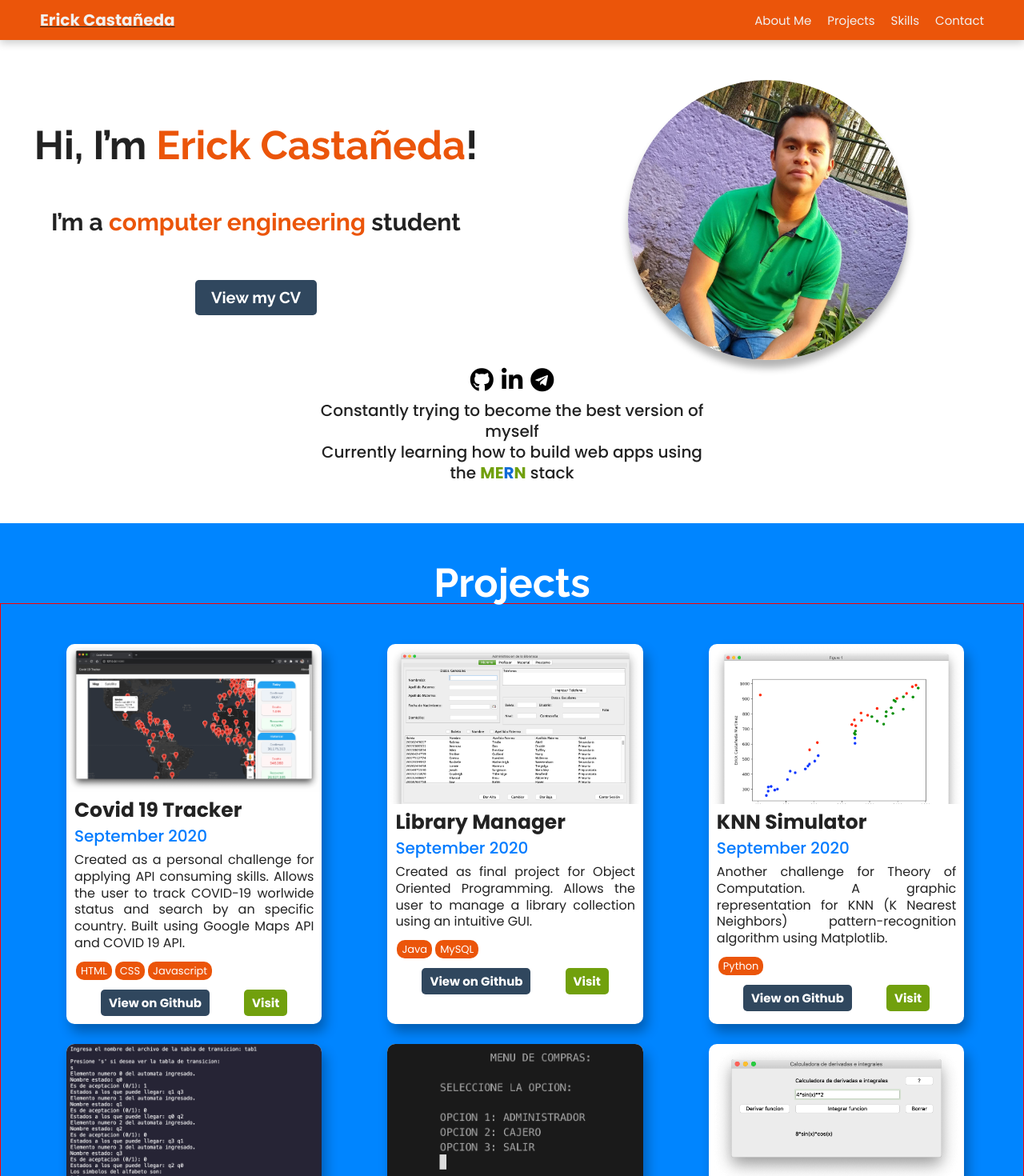
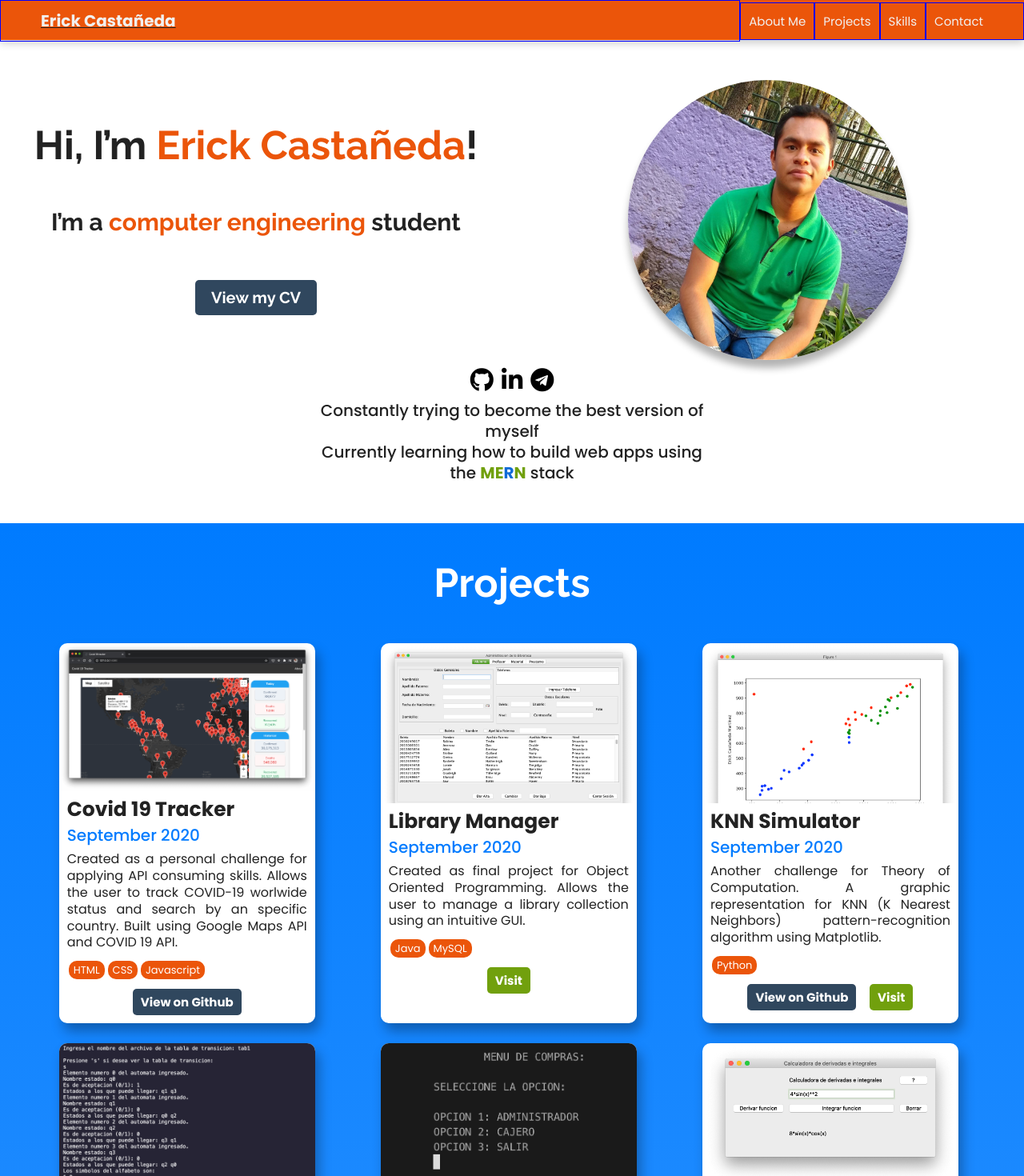
Before and after one commit to erickcm2k/newProjectPortfolio, a React (Create React App) app in the folder portfolio/: page / in a window 1280 px wide. Shown: the top 1470 px of the page at 80% size. Built offline with nearby package versions, Linux system fonts and the light colour scheme.

Commit message:
before adding node-sass

```diff
--- a/portfolio/src/Components/Navbar/Navbar.css
+++ b/portfolio/src/Components/Navbar/Navbar.css
@@ -17,12 +17,14 @@
 
 /* Logo and */
 .logo {
-  flex: 1;
+  flex-grow: 1;
+  border: 1px solid blue;
 }
 
 /* font-family: 'Raleway', sans-serif; */
 
 .List li {
+  border: 1px solid blue;
   padding: 1.5rem 1rem;
 }
 /* Avoid using another flex container */
--- a/portfolio/src/Components/ProjectSection/ProjectCardContainer/ProjectCard/ProjectCard.module.css
+++ b/portfolio/src/Components/ProjectSection/ProjectCardContainer/ProjectCard/ProjectCard.module.css
@@ -1,7 +1,7 @@
 .card {
   width: 25%;
   background-color: white;
-  margin-left: 0.83rem;
+  margin-right: 0.83rem;
   margin-bottom: 2.5rem;
   /* border: 1px solid red; */
   border-radius: 1rem;
@@ -36,21 +36,21 @@
 }
 
 .date {
-  padding-top: 1rem;
+  margin-top: 1rem;
   font-weight: 500;
   font-size: 2rem;
   color: #007bff;
 }
 
 .description {
-  padding-top: 1rem;
+  margin-top: 1rem;
   font-size: 1.6rem;
   line-height: 1.3;
   text-align: justify;
 }
 
 .technologiesContainer {
-  padding-top: 1rem;
+  margin-top: 1rem;
   display: flex;
   flex-direction: row;
   align-items: center;
@@ -68,11 +68,13 @@
 }
 
 .buttonContainer {
-  padding-top: 1rem;
-  width: 100%;
+  margin-top: 1rem;
+  width: 80%;
   display: flex;
+  align-self: center;
   justify-content: space-evenly;
   flex-direction: row;
+
 }
 
 .githubButton {
@@ -83,8 +85,6 @@
   color: white;
   border-radius: 0.5rem;
   padding: 0.5rem 1rem;
-  margin-left: 1rem;
-  margin-right: 1rem;
   border: none;
   transition: box-shadow 0.3s ease-in-out;
 }
@@ -100,8 +100,6 @@
   color: white;
   border-radius: 0.5rem;
   padding: 0.5rem 1rem;
-  margin-left: 1rem;
-  margin-right: 1rem;
   border: none;
   transition: box-shadow 0.3s ease-in-out;
 }
--- a/portfolio/src/Components/ProjectSection/ProjectCardContainer/ProjectCardContainer.js
+++ b/portfolio/src/Components/ProjectSection/ProjectCardContainer/ProjectCardContainer.js
@@ -16,7 +16,7 @@ const ProjectCardContainer = () => {
       description:
         "Created as a personal challenge for applying API consuming skills. Allows the user to track COVID-19 worlwide status and search by an specific country. Built using Google Maps API and COVID 19 API.",
       github: "https://github.com/erickcm2k/covid-19-tracker",
-      url: "https://www.google.com.mx/",
+      // url: "https://www.google.com.mx/",
       projectImage: codivTracker,
       technologies: ["HTML", "CSS", "Javascript"],
     },
@@ -25,7 +25,7 @@ const ProjectCardContainer = () => {
       date: "September 2020",
       description:
         "Created as final project for Object Oriented Programming. Allows the user to manage a library collection using an intuitive GUI.",
-      github: "https://github.com/erickcm2k/covid-19-tracker",
+      // github: "https://github.com/erickcm2k/covid-19-tracker",
       url: "https://www.google.com.mx/",
       projectImage: libraryManager,
       technologies: ["Java", "MySQL"],
--- a/portfolio/src/Components/ProjectSection/ProjectCardContainer/ProjectCardContainer.module.css
+++ b/portfolio/src/Components/ProjectSection/ProjectCardContainer/ProjectCardContainer.module.css
@@ -1,7 +1,6 @@
 .projectSection {
   display: flex;
   flex-wrap: wrap;
-  border: 1px solid red;
   justify-content: space-evenly;
   padding-top: 5rem;
   padding-bottom: 5rem;
--- a/portfolio/src/Components/ProjectSection/ProjectSection.module.css
+++ b/portfolio/src/Components/ProjectSection/ProjectSection.module.css
@@ -1,5 +1,6 @@
 .projectSection {
-  background-color: #0085ff;
+  background: rgb(0,123,255);
+  background: linear-gradient(180deg, rgba(0,123,255,1) 0%, rgba(57,153,255,1) 100%);
 }
 
 .sectionTitle {
```
